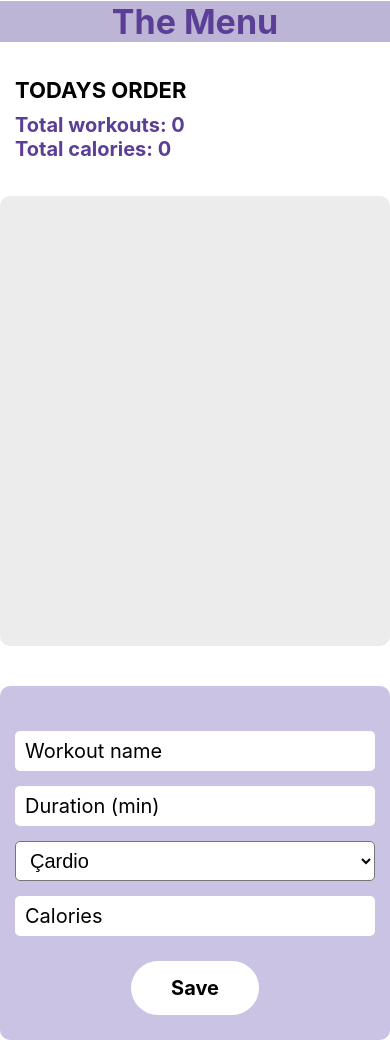
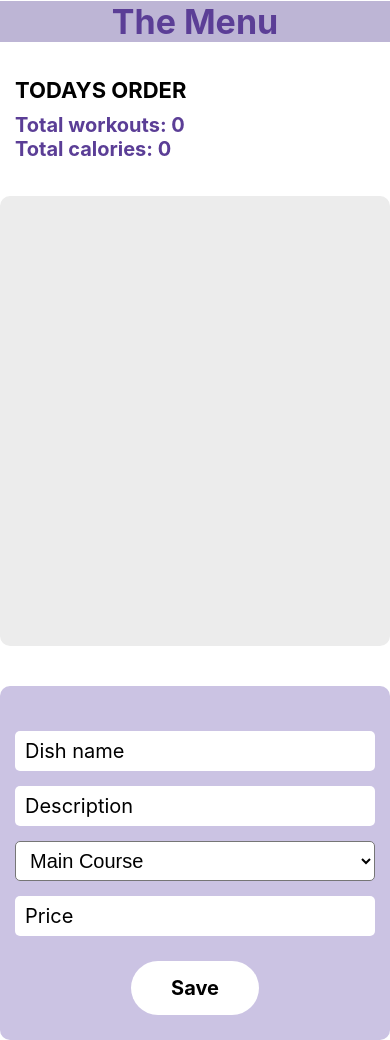
Before and after one commit to ST10449855/ChefChristoffel, a React Native app: screen / in a window 390 px wide. Built offline with nearby package versions, Linux system fonts and the light colour scheme.

Commit message:
Changes add to the code

```diff
--- a/App.tsx
+++ b/App.tsx
@@ -1,37 +1,37 @@
 import { StatusBar } from 'expo-status-bar';
 import {FlatList, SafeAreaView, StyleSheet, Text,TextInput,TouchableHighlight, View } from 'react-native';
 import {Picker} from "@react-native-picker/picker";
-import { WorkoutDetail } from './type';
+import { dishDetail } from './type';
 import { useState } from 'react';
 
 export default function App() {
 
-  const [workOutName, setWorkOutName] = useState<string>('');
-  const [duration, setDuration] = useState<string>('');
-  const [excerciseType, setExerciseType] = useState<string>('');
-  const [calories, setCalories] = useState<string>('');
+  const [dishName, setDishName] = useState<string>('');
+  const [description, setDescription] = useState<string>('');
+  const [courseType, setCourseType] = useState<string>('');
+  const [price, setPrice] = useState<string>('');
 
-  const[workouts, setWorkouts] = useState<WorkoutDetail[]>([]);
+  const[Dishes, setWorkouts] = useState<dishDetail[]>([]);
 
   const[totalCalories, setTotalCalories] = useState<number>(0);
-  const totalWorkOuts = workouts.length;
+  const totalWorkOuts = Dishes.length;
 
-  const ExcerciseType = ['Çardio','Strength','Felxibilty','Balance','HIIT']
+  const CourseType = ['Main Course','Starter','Dessert']
 
   const handleSubmit = () => {
 
-  const newworkout: WorkoutDetail = {
-    workout_Name : workOutName,
-    duration: parseInt(duration),
-    excercise_Type:excerciseType,
-    calories: parseInt(calories)
+  const newdish: dishDetail = {
+    dish_Name : dishName,
+    description: description,
+    course_Type:courseType,
+    price: parseInt(price)
   };
-    setWorkouts([...workouts, newworkout]);
-    setTotalCalories(totalCalories + newworkout.calories);
-    setWorkOutName('');
-    setDuration('');
-    setExerciseType('');
-    setCalories('');
+    setWorkouts([...Dishes, newdish]);
+    setTotalCalories(totalCalories + newdish.price);
+    setDishName('');
+    setDescription('');
+    setCourseType('');
+    setPrice('');
 
 }
 
@@ -54,14 +54,14 @@ export default function App() {
 
     <View style={styles.listView}>
       <FlatList style = {styles.listStyle}
-      data={workouts}
+      data={Dishes}
       keyExtractor={(item,index) => index.toString()}
       renderItem={({item}) =>(
         <View style={styles.itemContainer}>
-          <Text style={styles.detailText}>workout Name: {item.workout_Name}</Text>
-          <Text style={styles.detailText}>Duration: {item.duration}</Text>
-          <Text style={styles.detailText}>Workout Type: {item.excercise_Type}</Text>
-          <Text style={styles.detailText}> Calorise Burnt: {item.calories}</Text>
+          <Text style={styles.detailText}>Dish Name: {item.dish_Name}</Text>
+          <Text style={styles.detailText}>Description : {item.description}</Text>
+          <Text style={styles.detailText}>Course : {item.course_Type}</Text>
+          <Text style={styles.detailText}> Price: {item.price}</Text>
         </View>
       )}>
 
@@ -69,20 +69,20 @@ export default function App() {
     </View>
 
     <View style={styles.userInputView}>
-      <TextInput style={styles.input} placeholder="Workout name" value={workOutName} onChangeText={setWorkOutName}></TextInput>
+      <TextInput style={styles.input} placeholder="Dish name" value={dishName} onChangeText={setDishName}></TextInput>
 
-      <TextInput style={styles.input} placeholder="Duration (min)" value={duration} onChangeText={setDuration}></TextInput>
+      <TextInput style={styles.input} placeholder="Description" value={description} onChangeText={setDescription}></TextInput>
 
     <Picker style={styles.input}
-    selectedValue={excerciseType}
-    onValueChange={(itemValue) => setExerciseType(itemValue)}>
+    selectedValue={courseType}
+    onValueChange={(itemValue) => setCourseType(itemValue)}>
 
-    {ExcerciseType.map((excerciseType) => (
-      <Picker.Item label={excerciseType} value={excerciseType} key={excerciseType}/>
+    {CourseType.map((courseType) => (
+      <Picker.Item label={courseType} value={courseType} key={courseType}/>
     ))}
       </Picker>
 
-      <TextInput style={styles.input} placeholder="Calories"></TextInput>
+      <TextInput style={styles.input} placeholder="Price"></TextInput>
 
       <TouchableHighlight style={styles.button} onPress={handleSubmit}>
         <Text style={styles.buttonText}>Save</Text>
```
Also changed, not shown: type.tsx (+5 -5 lines).
